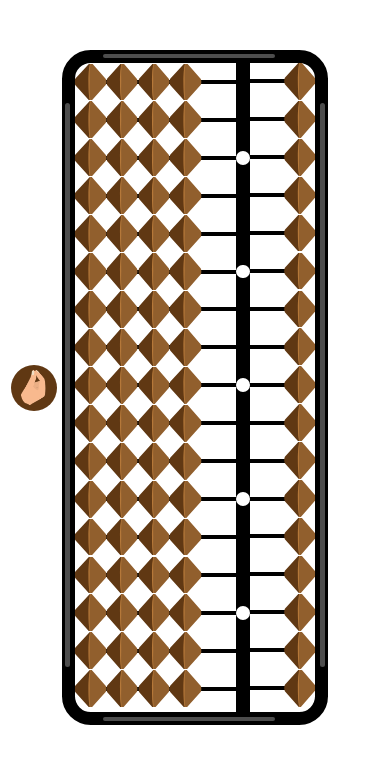
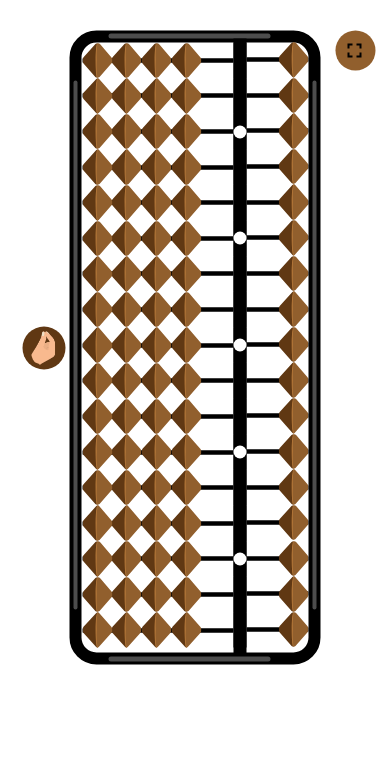
Before and after one commit to cyproto/abacus, a React (Create React App) app: page / in a window 390 px wide. Shown: the top 764 px of the page. Built offline with nearby package versions, Linux system fonts and the light colour scheme.

Commit message:
Implement full screen toggle.

```diff
--- a/package.json
+++ b/package.json
@@ -3,6 +3,8 @@
   "version": "0.1.0",
   "private": true,
   "dependencies": {
+    "@material-ui/core": "^4.11.0",
+    "@material-ui/icons": "^4.9.1",
     "@testing-library/jest-dom": "^4.2.4",
     "@testing-library/react": "^9.3.2",
     "@testing-library/user-event": "^7.1.2",
--- a/public/index.html
+++ b/public/index.html
@@ -1,5 +1,5 @@
 <!DOCTYPE html>
-<html lang="en">
+<html lang="en" id="root-element">
   <head>
     <meta charset="utf-8" />
     <link rel="icon" href="%PUBLIC_URL%/favicon.ico" />
--- a/src/App.js
+++ b/src/App.js
@@ -1,14 +1,18 @@
 import React, { Component } from 'react';
 import InvertedItalianHand from './1599230976526.png';
 import './App.scss';
+import FullscreenIcon from '@material-ui/icons/Fullscreen';
+import FullscreenExitIcon from '@material-ui/icons/FullscreenExit';
 
 //@Components
 import AbacusItem from "./components/AbacusItem";
 import Pannel from "./components/Pannel";
 
+var isFullScreenMode;
 class App extends Component {
   constructor(props) {
     super(props);
+    isFullScreenMode = false;
     this.abacusItemRef = React.createRef();
     this.state = {
       ups: [{ isUp: true }, { isUp: true }, { isUp: true }, { isUp: true },
@@ -38,6 +42,42 @@ class App extends Component {
       clearAll: false,
     }
     this.clearAll = this.clearAll.bind(this);
+    this.toggleFullScreen = this.toggleFullScreen.bind(this);
+  }
+
+  toggleFullScreen() {
+    if (!isFullScreenMode) {
+      this.requestFullScreen(document.getElementById('root-element'));
+    } else {
+      this.exitFullScreen();
+    }
+    isFullScreenMode = !isFullScreenMode;
+    this.setState({
+      isFullScreenMode: isFullScreenMode,
+    });
+  }
+
+  requestFullScreen(element) {
+    var requestMethod = element.requestFullScreen || element.webkitRequestFullScreen || element.mozRequestFullScreen || element.msRequestFullScreen;
+    if (requestMethod) {
+      requestMethod.call(element);
+    }
+  }
+
+  exitFullScreen() {
+    if (document.fullscreenElement ||
+      document.webkitFullscreenElement ||
+      document.mozFullScreenElement) {
+      if (document.exitFullscreen) {
+        document.exitFullscreen();
+      } else if (document.mozCancelFullScreen) {
+        document.mozCancelFullScreen();
+      } else if (document.webkitExitFullscreen) {
+        document.webkitExitFullscreen();
+      } else if (document.msExitFullscreen) {
+        document.msExitFullscreen();
+      }
+    }
   }
 
   changeUpState(index, up) {
@@ -121,6 +161,10 @@ class App extends Component {
       <div>
         <header>
         </header>
+        <button className="full-screen-toggle" onClick={this.toggleFullScreen}>
+          {!isFullScreenMode ? (<FullscreenIcon className="full-screen-icon" />)
+            : (<FullscreenExitIcon className="full-screen-icon" />)}
+        </button>
         <div className="container">
           <div className="content">
             <Pannel recover={this.state} clearAll={this.clearAll} />
--- a/src/App.scss
+++ b/src/App.scss
@@ -1,7 +1,5 @@
 body {
   background: #ffffff;
-  width: 100%;
-  height: 100%;
 }
 
 ul,li {
@@ -277,12 +275,27 @@ header {
   }
 }
 
+#abacus {
+  background-color: #fff;
+}
+
 .trash-icon {
   position: relative;
   top: -3px;
   left: -5px;
   height: 28px;
   width: 35px;
+}
+
+.full-screen-toggle {
+  position: fixed;
+  top: 30px;
+  right: 30px;
+  border: none;
+  border-radius: 20px;
+  height: 40px;
+  width: 40px;
+  background: #915F2D;
 }
 
 .inverted-italian-hand {
@@ -306,14 +319,14 @@ header {
   }
 
   .container {
-    height: 100vw;
+    height: 90vw;
     width: 100vh;
   }
 
   .content {
-    zoom: 1.15;
-    -ms-zoom: 1.15;
-    -webkit-zoom: 1.15;
+    zoom: 1.08;
+    -ms-zoom: 1.08;
+    -webkit-zoom: 1.08;
     height: 232.5;
     width: 587px;
     border: solid black 12px;
@@ -322,15 +335,9 @@ header {
   }
 
   @-moz-document url-prefix() {
-    .container {
-      height: 0vw;
-      width: 0vh;
-    }
     .content {
-      left: 175px;
-      top: -10px;
-      width: 585px;
-      -moz-transform: scale(1.05);
+      margin-left: 40px;
+      -moz-transform: scale(1.11);
     }
   }
 
@@ -458,4 +465,20 @@ header {
     height: 28px;
     width: 35px;
   }
+
+  .full-screen-toggle {
+    position: fixed;
+    z-index: 1000;
+    top: -5px;
+    left: 0px;
+    border: none;
+    border-radius: 20px;
+    height: 40px;
+    width: 40px;
+  }
 }
+
+.full-screen-icon{
+  position: relative;
+  top: 2px;
+}
--- a/src/index.css
+++ b/src/index.css
@@ -12,3 +12,5 @@ body {
   height: 0px;
   background: transparent;
 }
+
+body {overflow: hidden;}
```
Also changed, not shown: 1 other file (tests, documents, lock files or other folders).
